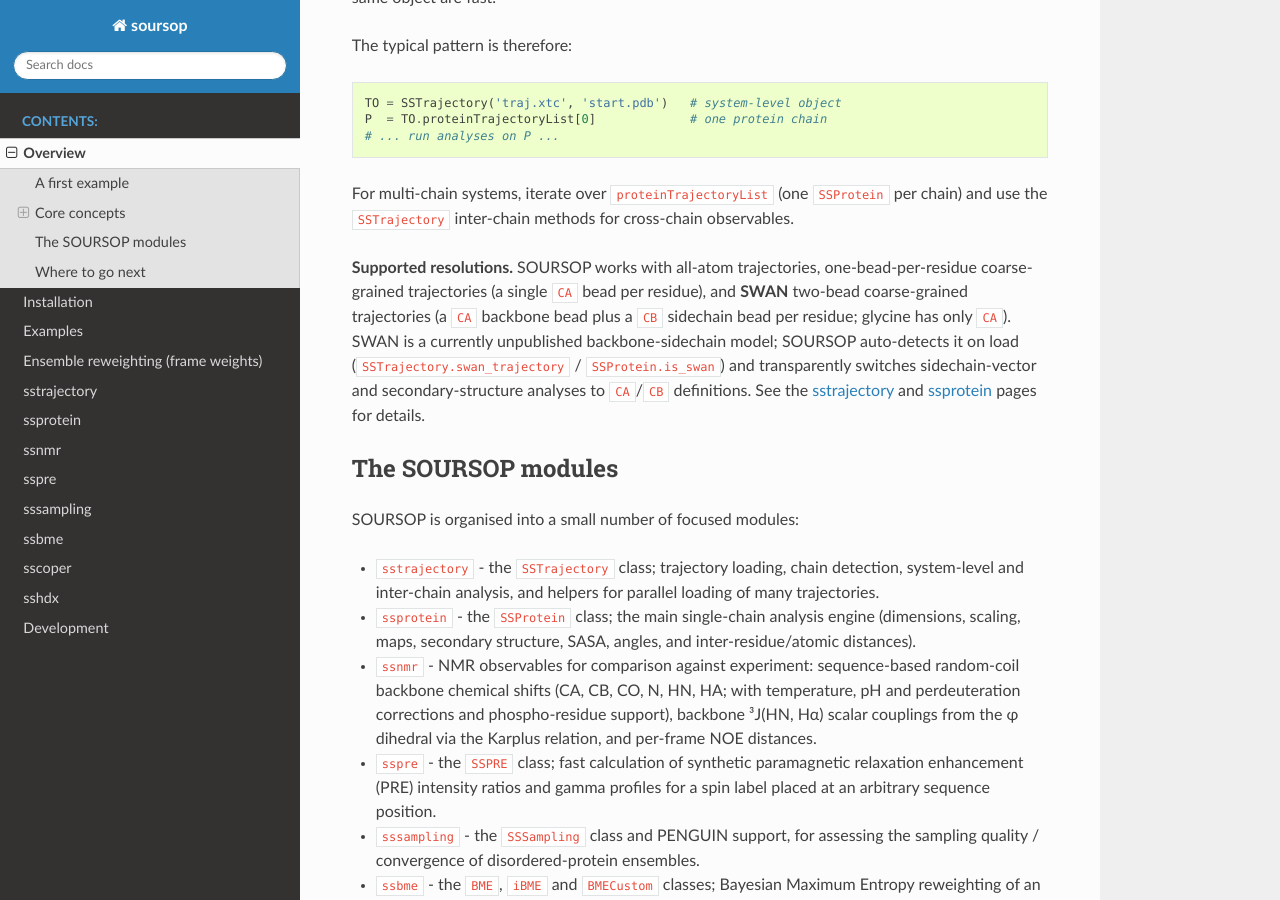
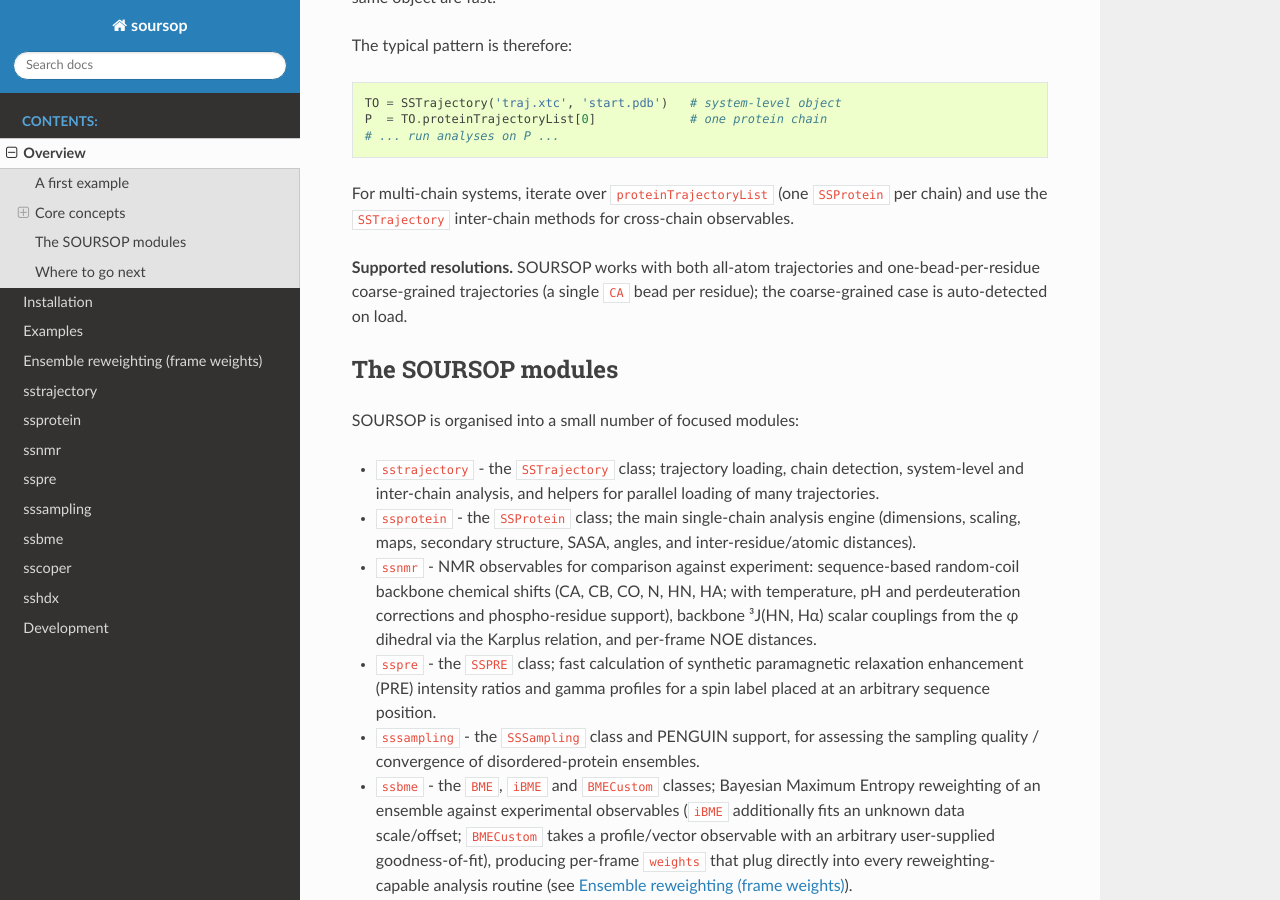
Before and after one commit to holehouse-lab/soursop, a Sphinx documentation site: the page built from docs/usage/overview.rst, in a window 1280 px wide and 900 px high, scrolled down 1368 px. Built offline with Sphinx 7.4.7 and the Read the Docs theme 3.1.0, drawn with Linux system fonts in a browser that asks for light colours.

Commit message:
Remove SWAN model references from all rendered documentation

```diff
--- a/docs/index.rst
+++ b/docs/index.rst
@@ -12,7 +12,7 @@ Welcome to the SOURSOP Documentation!
 
 The **SOURSOP** GitHub page can be accessed here: `https://github.com/holehouse-lab/soursop <https://github.com/holehouse-lab/soursop/>`_.
 
-**SOURSOP** was built with the CAMPARI simulation engine in mind, but has been successfully tested on a wide range of trajectories generated by different software packages. It uses the ``mdtraj`` (`https://mdtraj.org <https://mdtraj.org/>`_) backend for trajectory reading and representation, and focusses on analysis routines for characterizing ensembles of disordered and unfolded proteins through the lens of polymer physics. It works for all-atom, one-bead-per-residue coarse-grained, and SWAN two-bead (CA/CB) coarse-grained ensembles.
+**SOURSOP** was built with the CAMPARI simulation engine in mind, but has been successfully tested on a wide range of trajectories generated by different software packages. It uses the ``mdtraj`` (`https://mdtraj.org <https://mdtraj.org/>`_) backend for trajectory reading and representation, and focusses on analysis routines for characterizing ensembles of disordered and unfolded proteins through the lens of polymer physics. It works for both all-atom and one-bead-per-residue coarse-grained ensembles.
 
 
 Why SOURSOP?
--- a/docs/modules/ssprotein.rst
+++ b/docs/modules/ssprotein.rst
@@ -22,10 +22,6 @@ Analyses fall into several broad categories:
 * **Clustering and overlap** — conformational clustering via ``get_clusters``, overlap concentration :math:`c^*`.
 
 Most functions return NumPy arrays; per-frame results have shape ``(n_frames,)`` or ``(n_frames, ...)`` so standard NumPy operations (``np.mean``, ``np.std``, etc.) apply directly.
-
-.. note::
-
-   **SWAN coarse-grained chains.** When a chain is a SWAN two-bead (``CA``/``CB``) model — auto-detected by :class:`~soursop.sstrajectory.SSTrajectory` and exposed here via the ``is_swan`` property — a few methods adapt automatically. ``get_sidechain_alignment_angle`` uses the ``CA``→``CB`` vector for every residue (glycine, which has no ``CB``, raises). ``get_secondary_structure_DSSP`` assigns helix/β/coil from the ``CA`` trace against idealized α-helix and extended-strand templates (DSSP itself needs the N/C/O backbone SWAN lacks), with optional ``helix_window`` / ``helix_rmsd_thresh`` / ``beta_window`` / ``beta_rmsd_thresh`` knobs. Methods that require backbone or sidechain dihedrals — ``get_angles``, ``get_secondary_structure_BBSEG`` and ``get_dihedral_mutual_information`` — raise an ``SSException`` for SWAN chains. All other (``CA``-based) analyses work unchanged.
 
 By way of an example::
 
@@ -52,7 +48,6 @@ SSProtein objects have a set of object variables associated with them.
         .. autoattribute:: resid_with_CA
         .. autoattribute:: ncap
         .. autoattribute:: ccap
-        .. autoattribute:: is_swan
         .. autoattribute:: n_frames
         .. autoattribute:: n_residues
         .. autoattribute:: residue_index_list
--- a/docs/usage/overview.rst
+++ b/docs/usage/overview.rst
@@ -84,16 +84,9 @@ For multi-chain systems, iterate over ``proteinTrajectoryList`` (one
 ``SSProtein`` per chain) and use the ``SSTrajectory`` inter-chain
 methods for cross-chain observables.
 
-**Supported resolutions.** SOURSOP works with all-atom trajectories,
-one-bead-per-residue coarse-grained trajectories (a single ``CA`` bead
-per residue), and **SWAN** two-bead coarse-grained trajectories (a
-``CA`` backbone bead plus a ``CB`` sidechain bead per residue; glycine
-has only ``CA``). SWAN is a currently unpublished backbone-sidechain
-model; SOURSOP auto-detects it on load (``SSTrajectory.swan_trajectory``
-/ ``SSProtein.is_swan``) and transparently switches sidechain-vector and
-secondary-structure analyses to ``CA``/``CB`` definitions. See the
-:doc:`../modules/sstrajectory` and :doc:`../modules/ssprotein` pages for
-details.
+**Supported resolutions.** SOURSOP works with both all-atom trajectories
+and one-bead-per-residue coarse-grained trajectories (a single ``CA``
+bead per residue); the coarse-grained case is auto-detected on load.
 
 
 The SOURSOP modules
```
Also changed, not shown: CHANGELOG.md (+0 -9 lines), README.md (+1 -2 lines), docs/modules/sstrajectory.rst (+1 -7 lines), docs/usage/examples.rst (+0 -10 lines), 3 other files.
